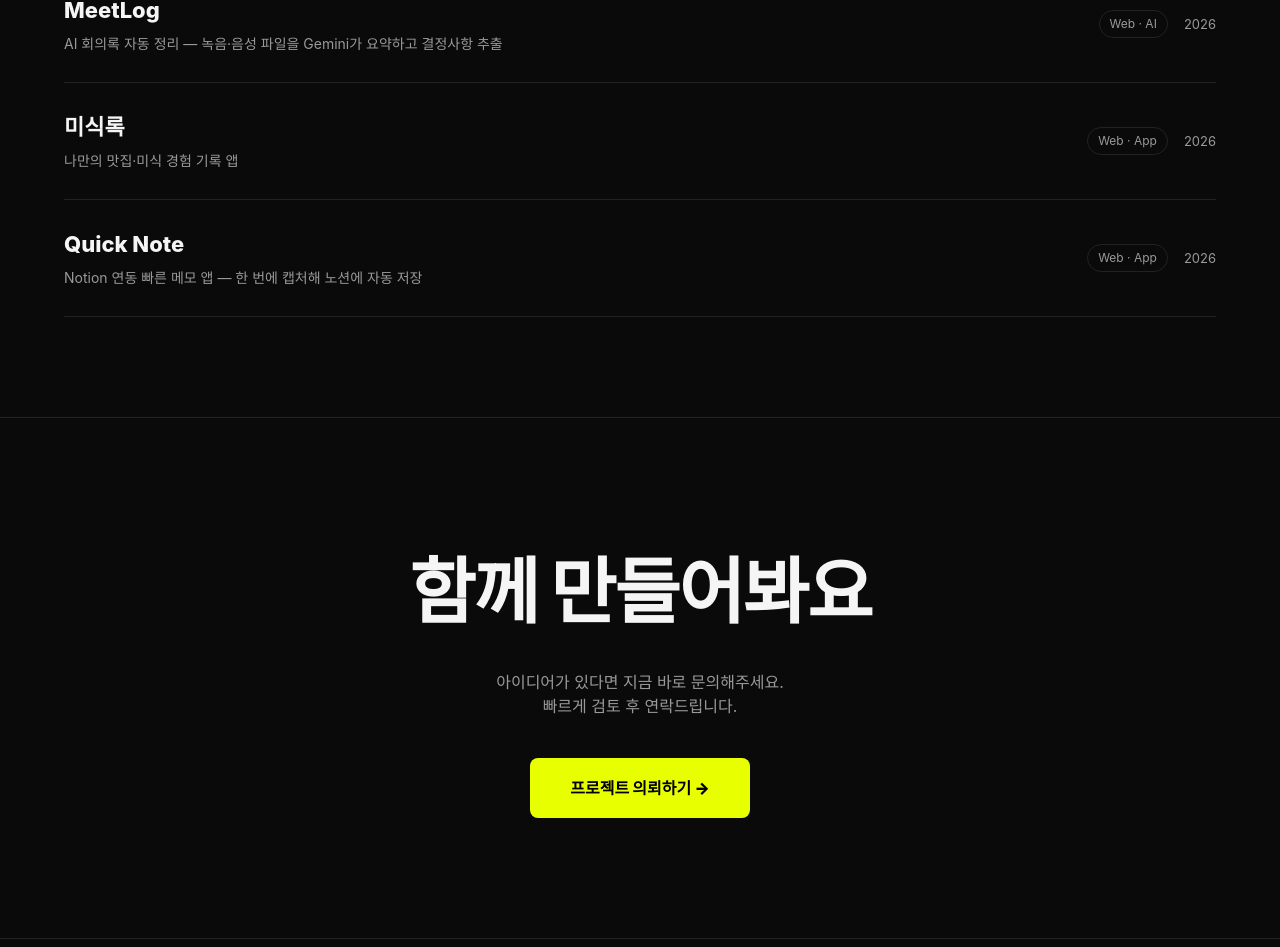
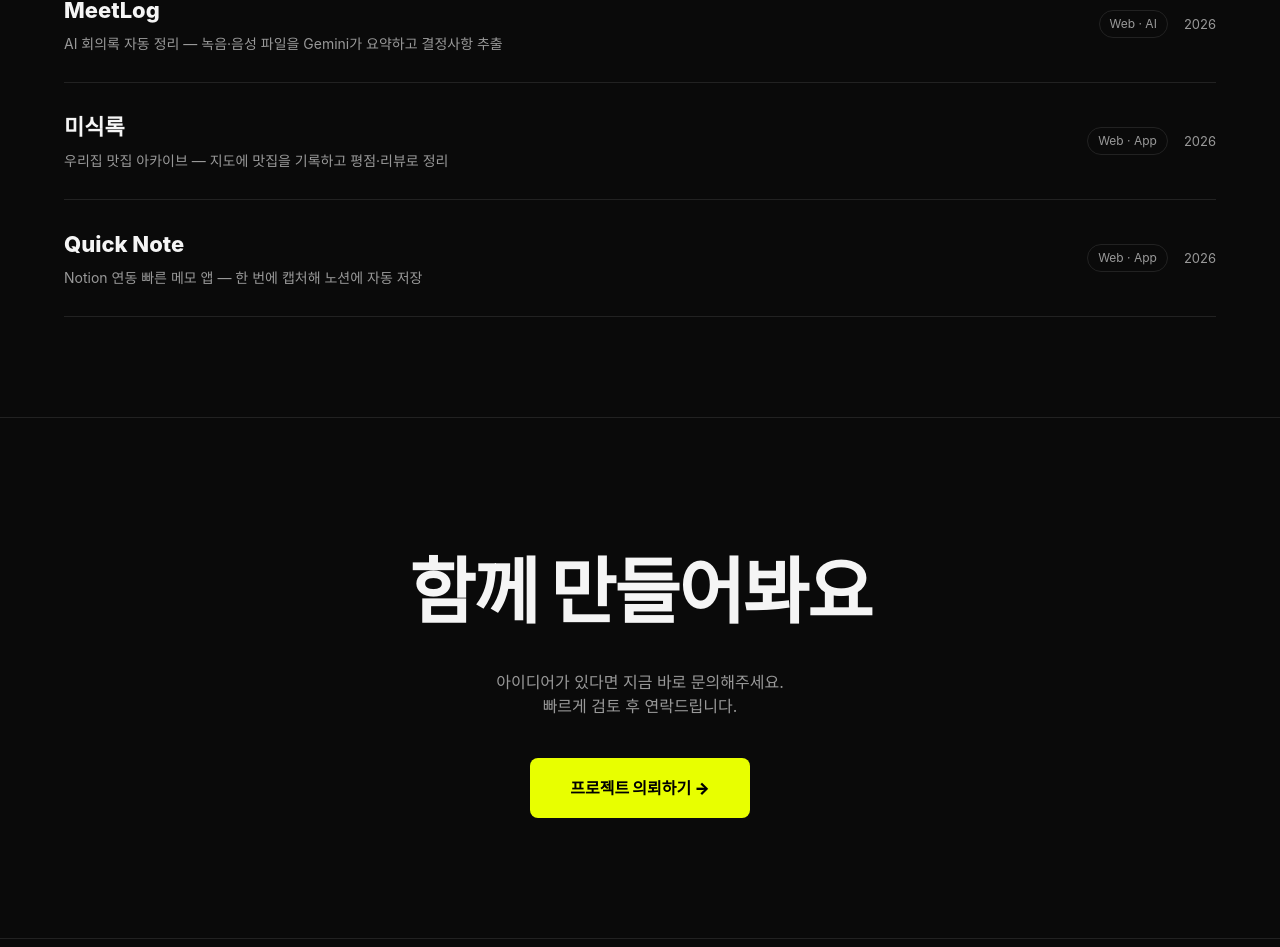
Before and after one commit to WooAraBin/wooarabin, a Next.js app: page / in a window 1280 px wide. Shown: the part 1817-2764 px from the top of the page. Built offline with nearby package versions, Linux system fonts and the light colour scheme; no server answers; a web font is replaced by a local one.

Commit message:
content: 미식록 설명 정확히 수정 (지도 기반 맛집 아카이브)
Co-Authored-By: Claude Opus 4.8 <noreply@anthropic.com>

```diff
--- a/app/page.js
+++ b/app/page.js
@@ -10,7 +10,7 @@ const services = [
 const works = [
   { title: 'LENZ', desc: '글로벌 시장 실시간 분석 에이전트 — AI 기반 시장 데이터 분석 PWA', tag: 'Web · AI', year: '2026' },
   { title: 'MeetLog', desc: 'AI 회의록 자동 정리 — 녹음·음성 파일을 Gemini가 요약하고 결정사항 추출', tag: 'Web · AI', year: '2026' },
-  { title: '미식록', desc: '나만의 맛집·미식 경험 기록 앱', tag: 'Web · App', year: '2026' },
+  { title: '미식록', desc: '우리집 맛집 아카이브 — 지도에 맛집을 기록하고 평점·리뷰로 정리', tag: 'Web · App', year: '2026' },
   { title: 'Quick Note', desc: 'Notion 연동 빠른 메모 앱 — 한 번에 캡처해 노션에 자동 저장', tag: 'Web · App', year: '2026' },
 ]
 
```
